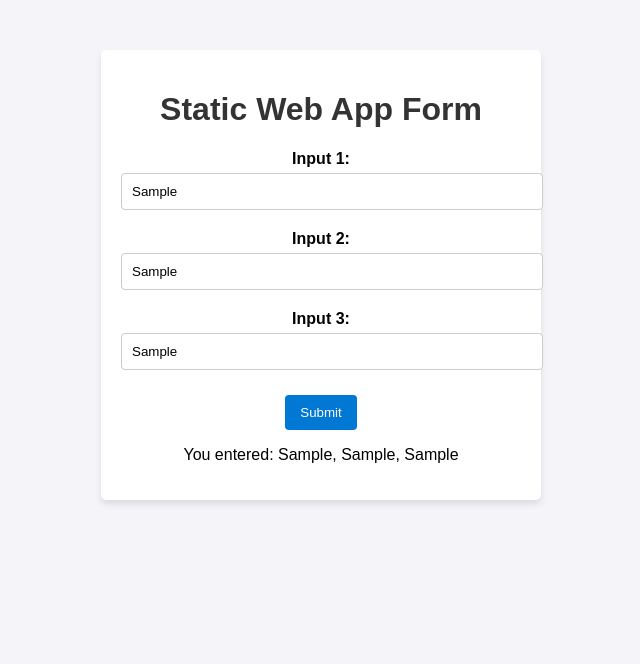
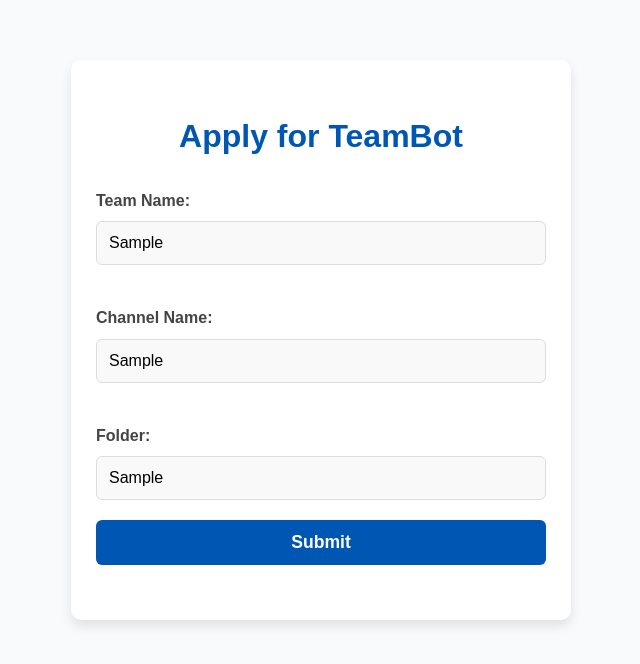
Before and after one commit to wega114/static-web-app_demo, a plain HTML site: page index.html in a window 1280 px wide. Both pictures are taken after typing "Sample", "Sample", "Sample" into the empty fields and a click on the button "Submit". Shown: the whole page, without its empty margins (319-959 px from the left). Drawn offline with Linux system fonts and the light colour scheme.

Commit message:
[commit message] 1. modify item name 2. 在 callbackUrl 中新增 result=true

```diff
--- a/index.html
+++ b/index.html
@@ -3,21 +3,21 @@
 <head>
     <meta charset="UTF-8">
     <meta name="viewport" content="width=device-width, initial-scale=1.0">
-    <title>Static Web App Demo</title>
+    <title>Dynamic Text Input Example</title>
     <link rel="stylesheet" href="style.css">
 </head>
 <body>
     <div class="container">
-        <h1>Static Web App Form</h1>
+        <h1>Apply for TeamBot</h1>
         <form id="demo-form">
-            <label for="input1">Input 1:</label>
-            <input type="text" id="input1" placeholder="Enter first input" required>
+            <label for="input1">Team Name:</label>
+            <input type="text" id="input1" placeholder="Enter site name" required>
 
-            <label for="input2">Input 2:</label>
-            <input type="text" id="input2" placeholder="Enter second input" required>
+            <label for="input2">Channel Name:</label>
+            <input type="text" id="input2" placeholder="Enter channel name" required>
 
-            <label for="input3">Input 3:</label>
-            <input type="text" id="input3" placeholder="Enter third input" required>
+            <label for="input3">Folder:</label>
+            <input type="text" id="input3" placeholder="Enter folder name" required>
 
             <button type="button" id="submit-button">Submit</button>
         </form>
--- a/script.js
+++ b/script.js
@@ -1,8 +1,30 @@
-document.getElementById('submit-button').addEventListener('click', function () {
-    const input1 = document.getElementById('input1').value;
-    const input2 = document.getElementById('input2').value;
-    const input3 = document.getElementById('input3').value;
-
-    const result = `You entered: ${input1}, ${input2}, ${input3}`;
-    document.getElementById('result').textContent = result;
+document.addEventListener('DOMContentLoaded', function () {
+    // Get the input elements
+    var input1 = document.getElementById('input1');
+    var input2 = document.getElementById('input2');
+    var input3 = document.getElementById('input3');
+    // Handle form submission
+    var submitButton = document.getElementById('submit-button');
+    submitButton.addEventListener('click', function () {
+        var siteName = input1.value;
+        var channelName = input2.value;
+        var folderName = input3.value;
+        // Check if all inputs are filled
+        if (!siteName || !channelName || !folderName) {
+            alert('Please fill out all fields.');
+        }
+        else {
+            // Show a message box with the input values
+            alert("The team does not have the required permissions and cannot register.\nSubmitted:\nSite URL: ".concat(siteName, "\nChannel Name: ").concat(channelName, "\nFolder: ").concat(folderName));
+            // 外部應用的結束處理邏輯
+            var urlParams = new URLSearchParams(window.location.search);
+            var callbackUrl = urlParams.get('callback');
+            if (callbackUrl) {
+                // 在回調 URL 中附加參數 `result=true`，並返回伺服器
+                var updatedCallbackUrl = new URL(callbackUrl);
+                updatedCallbackUrl.searchParams.set('result', 'true'); // 加入 result=true
+                window.location.href = updatedCallbackUrl.toString();
+            }
+        }
+    });
 });
--- a/style.css
+++ b/style.css
@@ -1,48 +1,82 @@
 body {
-    font-family: Arial, sans-serif;
+    font-family: 'Arial', sans-serif;
     text-align: center;
     margin: 0;
     padding: 0;
-    background-color: #f4f4f9;
+    background-color: #f8fafc;
+    color: #333;
+    line-height: 1.6;
 }
 
 .container {
-    max-width: 400px;
-    margin: 50px auto;
-    background: white;
-    padding: 20px;
-    border-radius: 5px;
-    box-shadow: 0 4px 6px rgba(0, 0, 0, 0.1);
+    max-width: 450px;
+    margin: 60px auto;
+    background: #ffffff;
+    padding: 30px 25px;
+    border-radius: 10px;
+    box-shadow: 0 6px 12px rgba(0, 0, 0, 0.1);
+    text-align: left;
 }
 
 h1 {
-    color: #333;
+    color: #0056b3;
+    font-size: 2rem;
+    margin-bottom: 25px;
+    text-align: center;
+    font-weight: 600;
 }
 
 label {
     display: block;
-    margin-top: 15px;
+    margin-top: 20px;
+    margin-bottom: 8px;
     font-weight: bold;
+    font-size: 1rem;
+    color: #444;
 }
 
 input {
     width: 100%;
-    padding: 10px;
-    margin: 5px 0;
-    border: 1px solid #ccc;
-    border-radius: 4px;
+    padding: 12px;
+    margin-bottom: 20px;
+    border: 1px solid #ddd;
+    border-radius: 6px;
+    font-size: 1rem;
+    box-sizing: border-box;
+    background-color: #f9f9f9;
+    transition: border-color 0.3s ease, background-color 0.3s ease;
+}
+
+input:focus {
+    border-color: #0056b3;
+    background-color: #ffffff;
+    outline: none;
+    box-shadow: 0 0 5px rgba(0, 86, 179, 0.3);
 }
 
 button {
-    margin-top: 20px;
-    background-color: #0078d4;
-    color: white;
+    display: inline-block;
+    width: 100%;
+    background-color: #0056b3;
+    color: #ffffff;
     border: none;
-    padding: 10px 15px;
-    border-radius: 4px;
+    padding: 12px;
+    border-radius: 6px;
+    font-size: 1.1rem;
     cursor: pointer;
+    font-weight: bold;
+    transition: background-color 0.3s ease, transform 0.2s ease;
 }
 
 button:hover {
-    background-color: #005fa3;
+    background-color: #003f7a;
+    transform: translateY(-2px);
 }
+
+p#result {
+    margin-top: 25px;
+    font-size: 1rem;
+    color: #555;
+    text-align: center;
+    word-wrap: break-word;
+}
```
